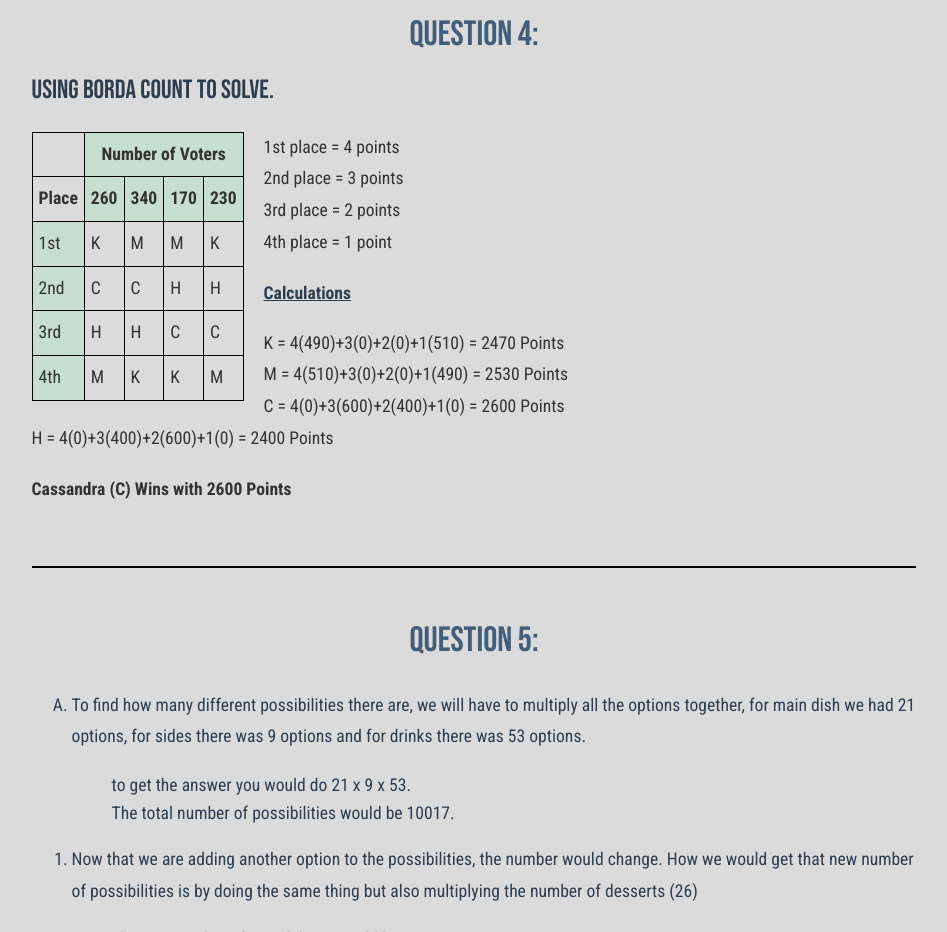
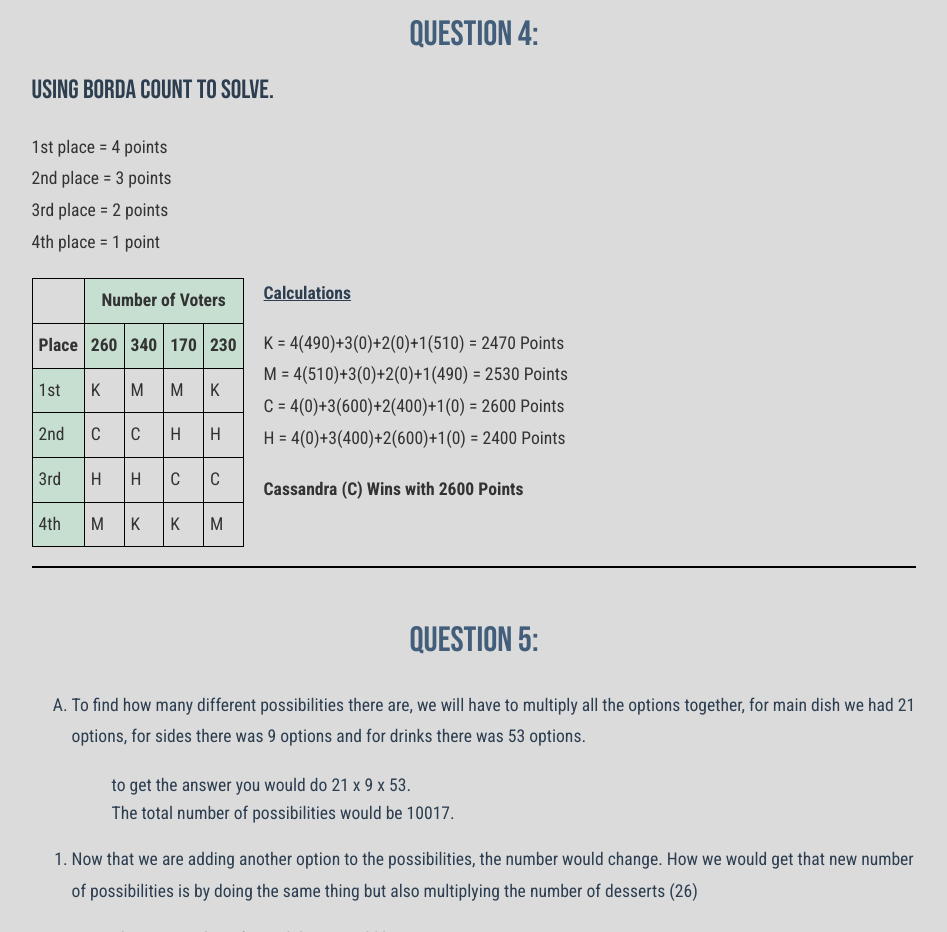
Before and after one commit to mrossettie/math-107c-project, a plain HTML site: page shownwork.html in a window 1280 px wide. Shown: the part 2860-3792 px from the top of the page, without its empty margins (166-1113 px from the left). Drawn offline with Linux system fonts and the light colour scheme.

Commit message:
Add files via upload

```diff
--- a/shownwork.html
+++ b/shownwork.html
@@ -214,6 +214,13 @@
 
       <h3>Using borda count to solve.</h3>
 
+       <p>
+          1st place = 4 points<br />
+          2nd place = 3 points<br />
+          3rd place = 2 points<br />
+          4th place = 1 point<br />
+        </p>
+
       <div style="width: 100%">
         <table class="t2" style="float: left; margin-right: 20px">
           <thead>
@@ -264,12 +271,6 @@
           </tbody>
         </table>
 
-        <p>
-          1st place = 4 points<br />
-          2nd place = 3 points<br />
-          3rd place = 2 points<br />
-          4th place = 1 point<br />
-        </p>
       </div>
 
       <div class="section-title">
```
